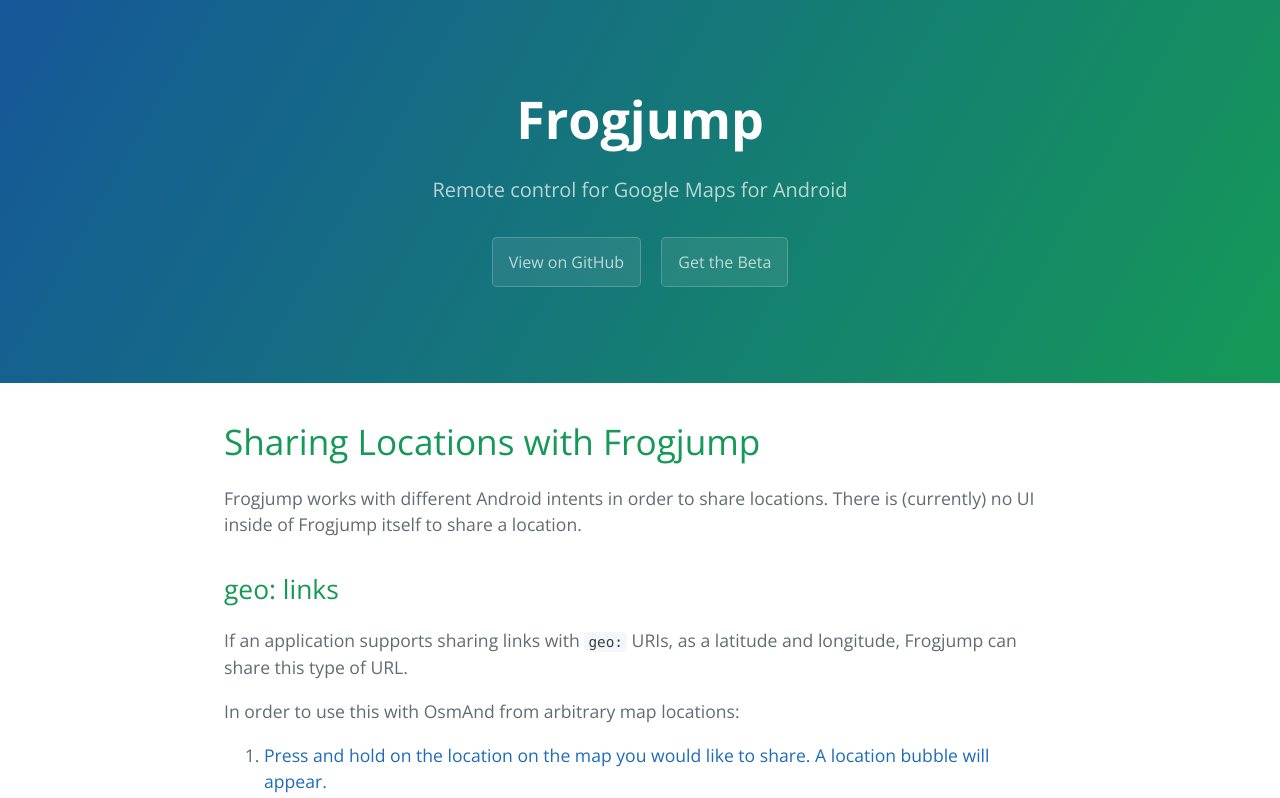
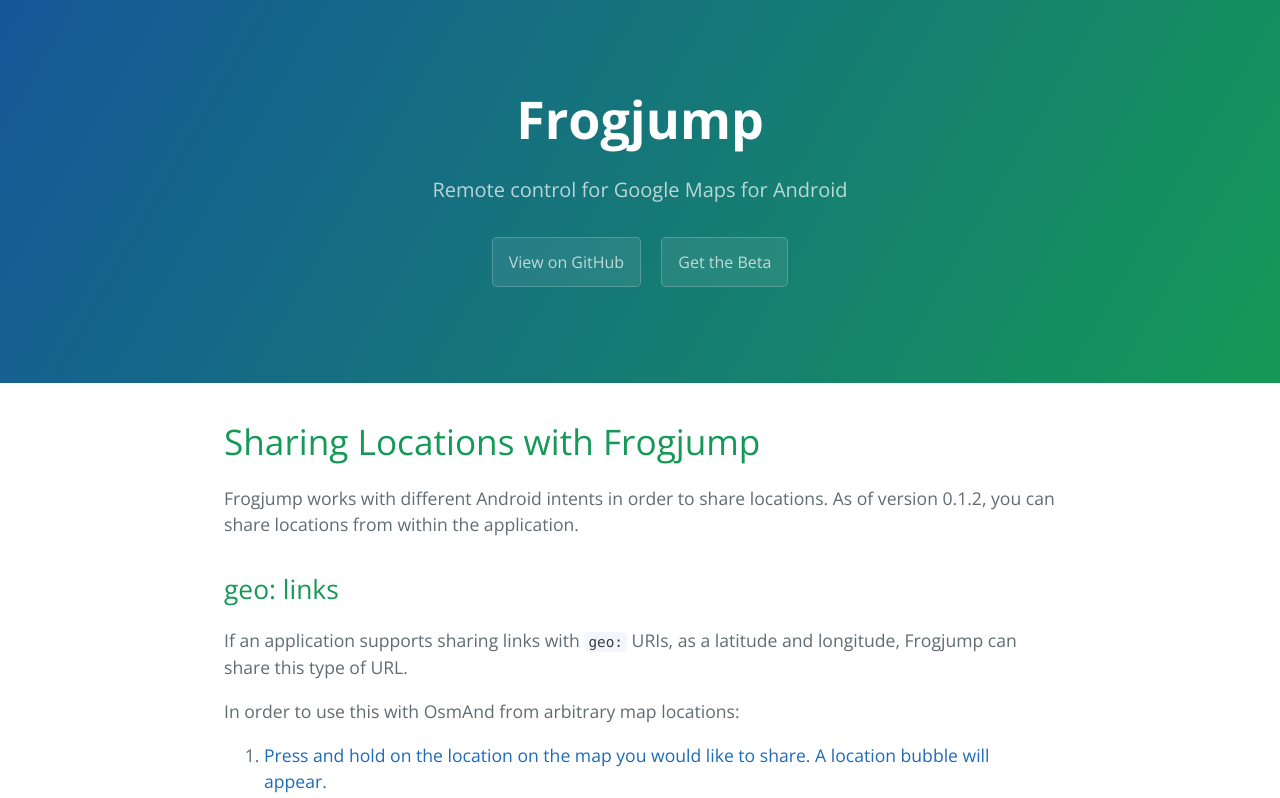
Before and after one commit to micolous/frogjump, a plain HTML site: page sharing.html in a window 1280 px wide. Shown: the top 798 px of the page. Drawn offline with nearby package versions, Linux system fonts and the light colour scheme.

Commit message:
update sharing info for 0.1.2

```diff
--- a/sharing.html
+++ b/sharing.html
@@ -21,7 +21,7 @@
       <h1>
 <a id="frogjump" class="anchor" href="#frogjump" aria-hidden="true"><span class="octicon octicon-link"></span></a>Sharing Locations with Frogjump</h1>
 
-<p>Frogjump works with different Android intents in order to share locations.  There is (currently) no UI inside of Frogjump itself to share a location.</p>
+<p>Frogjump works with different Android intents in order to share locations.  As of version 0.1.2, you can share locations from within the application.</p>
 
 <h2>
 <a id="geo" class="anchor" href="#geo" aria-hidden="true"><span class="octicon octicon-link"></span></a>geo: links</h2>
```
